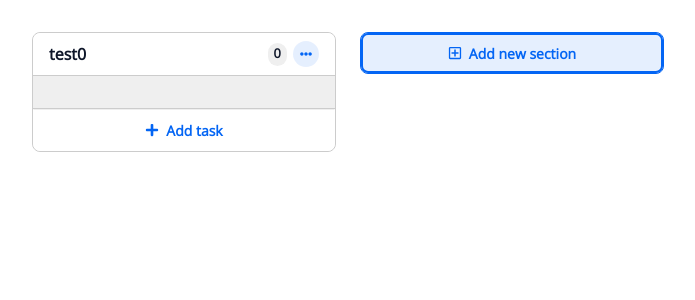
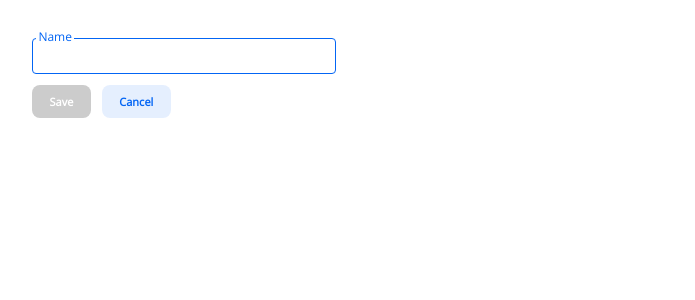
Before and after one commit to jinlee8298/todo-react, a React (Create React App) app: page / in a window 1280 px wide. Both pictures are taken after a click on the button "Add new section". Shown: the top 300 px of the page, without its empty margins (0-695 px from the left). Built offline with nearby package versions, Linux system fonts and the light colour scheme.

Commit message:
implement TaskSectionEditor and section edit function

```diff
--- a/src/features/taskBoard/components/TaskBoard/TaskBoard.style.tsx
+++ b/src/features/taskBoard/components/TaskBoard/TaskBoard.style.tsx
@@ -3,6 +3,7 @@ import { Button } from "common/components/style";
 import TaskList from "../TaskSection/TaskSection.style";
 import Placeholder from "../Placeholder/Placeholder.style";
 import AddSectionButton from "../AddSectionButton/AddSectionButton.style";
+import TaskSectionEditor from "../TaskSection/TaskSectionEditor/TaskSectionEditor.style";
 
 export default styled.div`
   --list-width: 17rem;
@@ -21,7 +22,7 @@ export default styled.div`
     width: calc(var(--list-width) + 2rem);
     flex-shrink: 0;
   }
-  > ${Button} {
+  > ${Button}, > ${TaskSectionEditor} {
     flex-shrink: 0;
     width: calc(var(--list-width) + 2rem);
   }
--- a/src/features/taskBoard/components/TaskBoard/TaskBoard.tsx
+++ b/src/features/taskBoard/components/TaskBoard/TaskBoard.tsx
@@ -1,6 +1,6 @@
 import StyledTaskBoard from "./TaskBoard.style";
 import TaskSection from "../TaskSection/TaskSection";
-import { DragEventHandler, FC, Fragment } from "react";
+import { DragEventHandler, FC, Fragment, useState } from "react";
 import { Button } from "common/components";
 import { faPlusSquare } from "@fortawesome/free-regular-svg-icons";
 import { useDispatch, useSelector } from "common/hooks";
@@ -14,6 +14,7 @@ import {
 } from "../../taskBoardSlice";
 import Placeholder from "../Placeholder/Placeholder";
 import { RootState } from "app/store";
+import TaskSectionEditor from "../TaskSection/TaskSectionEditor/TaskSectionEditor";
 
 type TaskBoardProps = {};
 let cachedOrder = 0;
@@ -25,6 +26,7 @@ const TaskBoard: FC<TaskBoardProps> = (props) => {
   const draggingSectionInfo = useSelector(
     (state: RootState) => state.taskBoard.sections.draggingInfo
   );
+  const [addingSection, setAddingSection] = useState(false);
   const dispatch = useDispatch();
 
   const onDragEnter: DragEventHandler<HTMLDivElement> = (e) => {
@@ -57,6 +59,10 @@ const TaskBoard: FC<TaskBoardProps> = (props) => {
     }
   };
 
+  const toggleAddingSection = () => {
+    setAddingSection((v) => !v);
+  };
+
   return (
     <StyledTaskBoard
       onDrop={onSectionDrop}
@@ -84,19 +90,20 @@ const TaskBoard: FC<TaskBoardProps> = (props) => {
         </Fragment>
       ))}
 
+      {addingSection ? (
+        <TaskSectionEditor
+          projectId="2021"
+          onCloseHandle={toggleAddingSection}
+        />
+      ) : (
         <Button
+          onClick={toggleAddingSection}
           alternative="reverse"
           icon={faPlusSquare}
-        onClick={(e) =>
-          dispatch(
-            addSection("2021", {
-              name: "test" + cachedOrder++,
-            })
-          )
-        }
         >
           Add new section
         </Button>
+      )}
     </StyledTaskBoard>
   );
 };
--- a/src/features/taskBoard/components/TaskDetailsModal/SubTasksTab/SubTask/SubTask.tsx
+++ b/src/features/taskBoard/components/TaskDetailsModal/SubTasksTab/SubTask/SubTask.tsx
@@ -56,7 +56,7 @@ const SubTask: FC<SubTaskProps> = memo(({ taskId }) => {
       {editing ? (
         <TaskEditor
           onClick={onClickEditor}
-          onCancel={toggleEditing}
+          onCloseHandle={toggleEditing}
           task={task}
           mode="edit"
         ></TaskEditor>
--- a/src/features/taskBoard/components/TaskDetailsModal/SubTasksTab/SubTasksTab.tsx
+++ b/src/features/taskBoard/components/TaskDetailsModal/SubTasksTab/SubTasksTab.tsx
@@ -30,7 +30,7 @@ const SubTasksTab: FC<SubTasksTabProps> = memo(({ parentTaskId }) => {
 
       {addTask ? (
         <TaskEditor
-          onCancel={toggleAddTask}
+          onCloseHandle={toggleAddTask}
           parentTaskId={parentTaskId}
           mode="add-subtask"
         />
--- a/src/features/taskBoard/components/TaskDetailsModal/TaskDetailsModal.tsx
+++ b/src/features/taskBoard/components/TaskDetailsModal/TaskDetailsModal.tsx
@@ -151,7 +151,7 @@ const TaskDetailsModal: FC<TaskDetailsModalProps> = memo(
             <TaskEditor
               task={task}
               mode="edit"
-              onCancel={toggleEdit}
+              onCloseHandle={toggleEdit}
             ></TaskEditor>
           ) : (
             <>
--- a/src/features/taskBoard/components/TaskSection/TaskSection.style.tsx
+++ b/src/features/taskBoard/components/TaskSection/TaskSection.style.tsx
@@ -1,5 +1,6 @@
 import styled from "styled-components";
 import { Button } from "common/components/style";
+import TaskSectionEditor from "./TaskSectionEditor/TaskSectionEditor.style";
 
 export default styled.section`
   --primary-10: ${(props) => `${props.theme.primary}0D`};
@@ -31,8 +32,11 @@ export default styled.section`
       text-overflow: ellipsis;
       white-space: nowrap;
       font-weight: bold;
+      &:hover {
+        cursor: text;
+      }
     }
-    span {
+    > span {
       font-size: 0.8rem;
       margin-inline: 0.5em;
       font-weight: bold;
@@ -41,6 +45,9 @@ export default styled.section`
       background: var(--gray3);
       border-radius: 100rem;
       margin-inline-start: auto;
+    }
+    ${TaskSectionEditor} {
+      padding: 0.5em 0;
     }
   }
   footer {
--- a/src/features/taskBoard/components/TaskSection/TaskSection.tsx
+++ b/src/features/taskBoard/components/TaskSection/TaskSection.tsx
@@ -1,4 +1,4 @@
-import { DragEventHandler, FC, useRef, memo } from "react";
+import { DragEventHandler, FC, useRef, memo, useState } from "react";
 import StyledTaskSection from "./TaskSection.style";
 import { EntityId } from "@reduxjs/toolkit";
 import {
@@ -12,6 +12,7 @@ import { useDispatch, useSelector } from "common/hooks";
 import TaskSectionFooter from "./TaskSectionFooter/TaskSectionFooter";
 import TaskSectionBody from "./TaskSectionBody/TaskSectionBody";
 import TaskSectionMenu from "./TaskSectionMenu/TaskSectionMenu";
+import TaskSecitonEditor from "./TaskSectionEditor/TaskSectionEditor";
 
 type TaskSectionProps = {
   sectionId: EntityId;
@@ -23,6 +24,7 @@ const TaskSection: FC<TaskSectionProps> = memo((props) => {
     sectionSelector.selectById(state.taskBoard, props.sectionId)
   );
   const containerRef = useRef<HTMLElement>(null);
+  const [editing, setEditing] = useState(false);
   const dispatch = useDispatch();
 
   const onSectionDragOver: DragEventHandler<HTMLElement> = (e) => {
@@ -72,9 +74,13 @@ const TaskSection: FC<TaskSectionProps> = memo((props) => {
       dispatch(removeTaskPlaceholder());
     }
   };
+
+  const toggleEditing = () => {
+    setEditing((v) => !v);
+  };
   return (
     <StyledTaskSection
-      draggable
+      draggable={!editing}
       ref={containerRef}
       onDragEnter={onDragEnterSection}
       onDragStart={onDragStartSection}
@@ -83,12 +89,26 @@ const TaskSection: FC<TaskSectionProps> = memo((props) => {
       onDragLeave={onDragLeave}
     >
       <header>
-        <h3>{section?.name}</h3>
-        <span>
-          {section?.taskIds.filter((id) => id !== "placeholder").length}
-        </span>
-        {section && (
-          <TaskSectionMenu sectionId={section.id} projectId={props.projectId} />
+        {editing ? (
+          <TaskSecitonEditor
+            onCloseHandle={toggleEditing}
+            section={section}
+            projectId={props.projectId}
+          />
+        ) : (
+          <>
+            <h3 onClick={toggleEditing}>{section?.name}</h3>
+            <span>
+              {section?.taskIds.filter((id) => id !== "placeholder").length}
+            </span>
+            {section && (
+              <TaskSectionMenu
+                onEdit={toggleEditing}
+                sectionId={section.id}
+                projectId={props.projectId}
+              />
+            )}
+          </>
         )}
       </header>
       <TaskSectionBody
--- /dev/null
+++ b/src/features/taskBoard/components/TaskSection/TaskSectionEditor/TaskSectionEditor.style.tsx
@@ -0,0 +1,11 @@
+import { Button } from "common/components/style";
+import styled from "styled-components";
+
+export default styled.div`
+  width: 100%;
+  transition: padding 0.2s;
+  ${Button} {
+    margin-block-start: 1em;
+    margin-inline-end: 1em;
+  }
+`;
--- /dev/null
+++ b/src/features/taskBoard/components/TaskSection/TaskSectionEditor/TaskSectionEditor.tsx
@@ -0,0 +1,62 @@
+import { EntityId } from "@reduxjs/toolkit";
+import { TextInput, Button } from "common/components";
+import { useDispatch, useInput } from "common/hooks";
+import { addSection, updateSection } from "features/taskBoard/taskBoardSlice";
+import { TaskSection } from "features/taskBoard/types";
+import { FC } from "react";
+import StyledEditor from "./TaskSectionEditor.style";
+
+type TaskSectionEditorProps = {
+  projectId: EntityId;
+  section?: TaskSection;
+  onCloseHandle?: () => void;
+};
+const TaskSecitonEditor: FC<TaskSectionEditorProps> = ({
+  section,
+  onCloseHandle,
+  projectId,
+}) => {
+  const [sectionName, errors, resetName, onNameChange] = useInput(
+    section ? section.name : "",
+    { maxLength: { value: 500 } }
+  );
+  const dispatch = useDispatch();
+  const saveChange = () => {
+    if (section && section.name !== sectionName && sectionName.trim()) {
+      dispatch(
+        updateSection({ id: section.id, changes: { name: sectionName } })
+      );
+    }
+    onCloseHandle?.();
+  };
+  const addNewSection = () => {
+    if (sectionName.trim()) {
+      dispatch(addSection(projectId, { name: sectionName }));
+    }
+    onCloseHandle?.();
+  };
+
+  return (
+    <StyledEditor>
+      <TextInput
+        autoFocus
+        label="Name"
+        value={sectionName}
+        errors={errors}
+        onChange={onNameChange}
+      />
+      <Button
+        onClick={section ? saveChange : addNewSection}
+        disabled={!sectionName.trim()}
+        size="sm"
+      >
+        Save
+      </Button>
+      <Button onClick={onCloseHandle} alternative="reverse" size="sm">
+        Cancel
+      </Button>
+    </StyledEditor>
+  );
+};
+
+export default TaskSecitonEditor;
--- a/src/features/taskBoard/components/TaskSection/TaskSectionFooter/TaskSectionFooter.tsx
+++ b/src/features/taskBoard/components/TaskSection/TaskSectionFooter/TaskSectionFooter.tsx
@@ -25,7 +25,7 @@ const TaskSectionFooter: FC<TaskSectionFooterProps> = (props) => {
       {showTaskEditor ? (
         <TaskEditor
           mode="add"
-          onCancel={toggleTaskEditor}
+          onCloseHandle={toggleTaskEditor}
           sectionId={props.sectionId}
         />
       ) : (
```
Also changed, not shown: src/features/taskBoard/components/TaskEditor/TaskEditor.tsx (+5 -5 lines), src/features/taskBoard/components/TaskSection/TaskSectionMenu/TaskSectionMenu.tsx (+8 -2 lines). Lines whose indentation alone changed are shown as unchanged.
